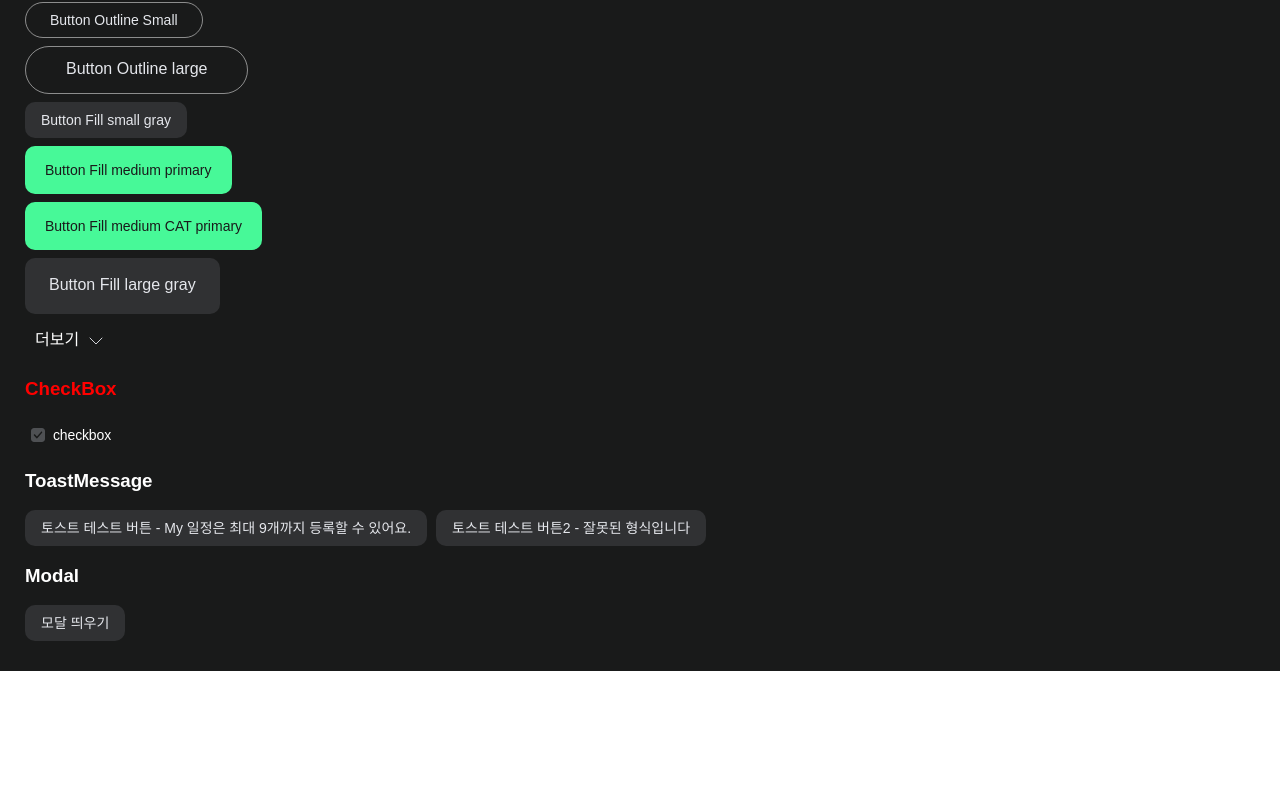
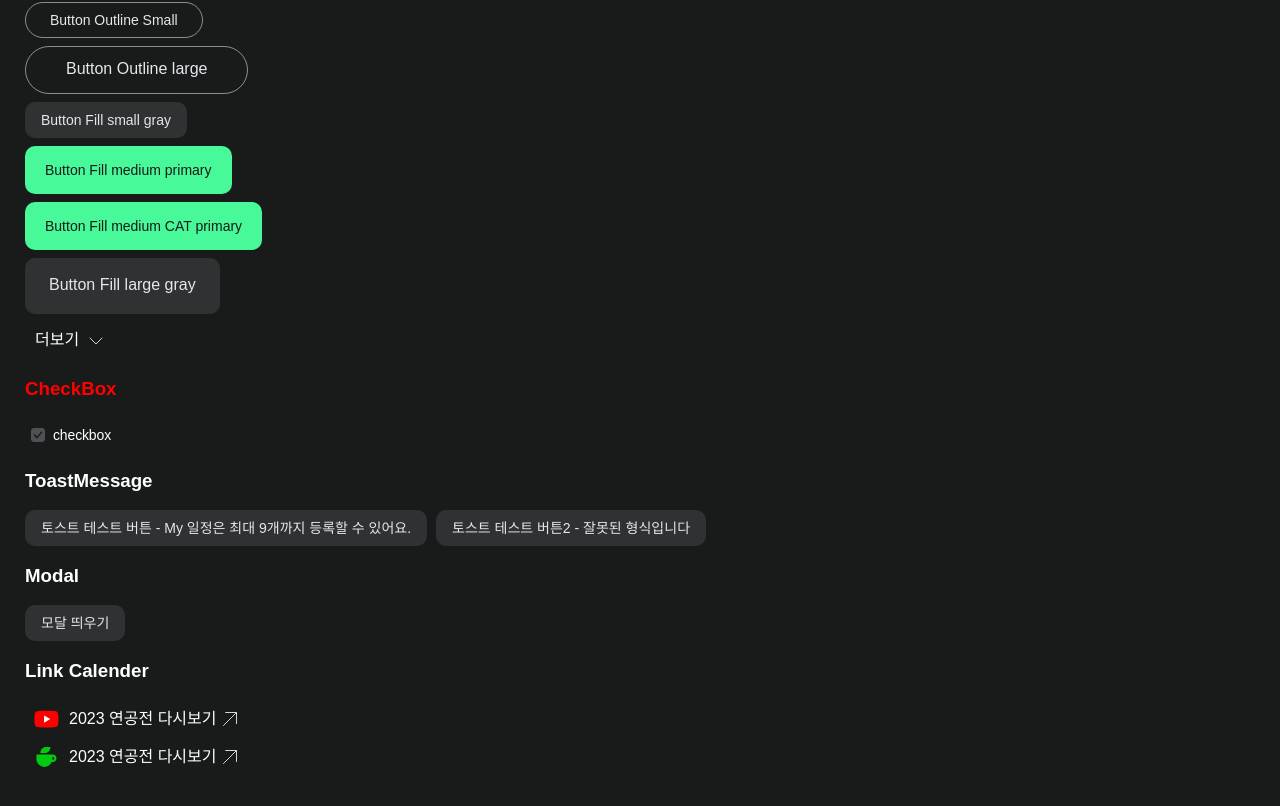
Before and after one commit to waktaplay/ui, a React (Vite) app: page / in a window 1280 px wide. Shown: the part 1561-2367 px from the top of the page. Before the commit the page ends 2232 px from the top, so only its background shows below. Built offline with nearby package versions, Linux system fonts and the light colour scheme; a web font is replaced by a local one.

Commit message:
✨feat: add Link Calender Component

```diff
--- a/src/App.tsx
+++ b/src/App.tsx
@@ -18,9 +18,12 @@ import Modal from "@/components/Modal"
 import FavorateSvg from "@assets/icons/favorate.svg"
 import LogoutSvg from "@assets/icons/out.svg"
 import Withdraw from "@assets/icons/withdraw.svg"
+import Youtube from "@assets/icons/youtube.svg"
+import Link from "@assets/icons/link.svg"
 
 import SpacewakTextLogo from "@assets/logo/spacewak-text-logo.svg"
 import WaktaplayTextLogo from "@assets/logo/waktaplay-text-logo.svg"
+import LinkCalender from "./components/LinkCalender"
 
 // TODO : 아래 더미데이터들은 원하는 내용으로 바꾸시면 되고 unit은 지우셔도 무방합니다.
 const TABS = [
@@ -331,6 +334,12 @@ const App = () => {
             />
           )}
         </section>
+
+        <section>
+          <h3>Link Calender</h3>
+          <LinkCalender icon={Youtube} onClick={() => alert("link click")} />
+          <LinkCalender icon={Link} onClick={() => alert("link click")} />
+        </section>
       </main>
 
       <ToastMessage message={message} setMessage={setMessage} />
--- /dev/null
+++ b/src/components/LinkCalender/index.tsx
@@ -0,0 +1,41 @@
+import styled from "styled-components"
+import jump from "@assets/icons/jump.svg"
+
+const Container = styled.button`
+  padding: 4px 10px 4px 6px;
+  border-radius: 6px;
+  border: none;
+  background: transparent;
+  cursor: pointer;
+  display: flex;
+  align-items: center;
+  gap: 8px;
+  & > div {
+    display: flex;
+    align-items: center;
+    gap: 4px;
+    & p {
+      margin: 0;
+    }
+  }
+  &:hover {
+    background-color: rgba(255, 255, 255, 0.1);
+  }
+  &:active {
+    background-color: rgba(255, 255, 255, 0.2);
+  }
+`
+
+const LinkCalender = ({ icon, onClick }: { icon: string; onClick?: () => void }) => {
+  return (
+    <Container onClick={onClick}>
+      <img src={icon} alt="" />
+      <div>
+        <p>2023 연공전 다시보기</p>
+        <img src={jump} alt="" />
+      </div>
+    </Container>
+  )
+}
+
+export default LinkCalender
```
Also changed, not shown: src/assets/icons/youtube.svg.
